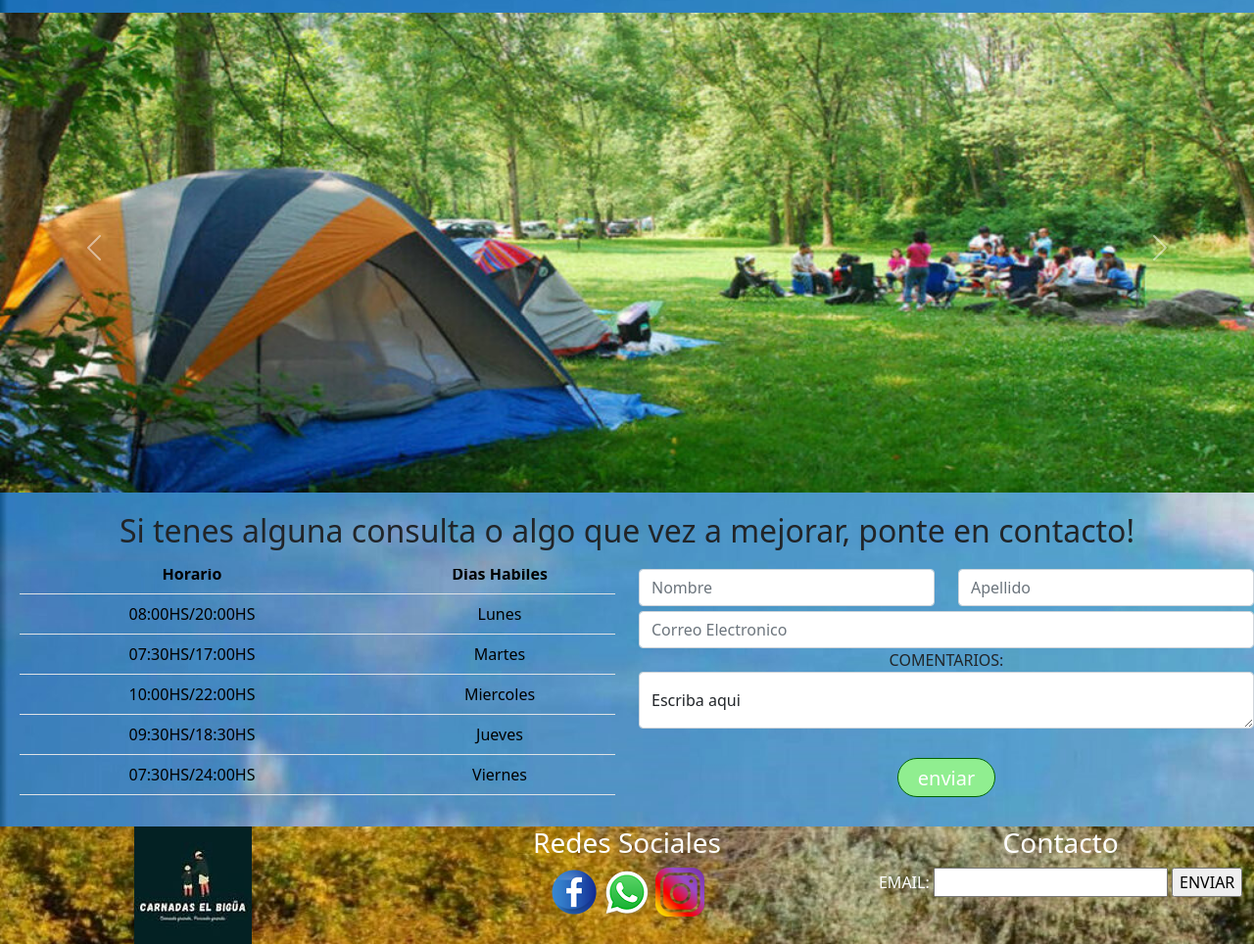
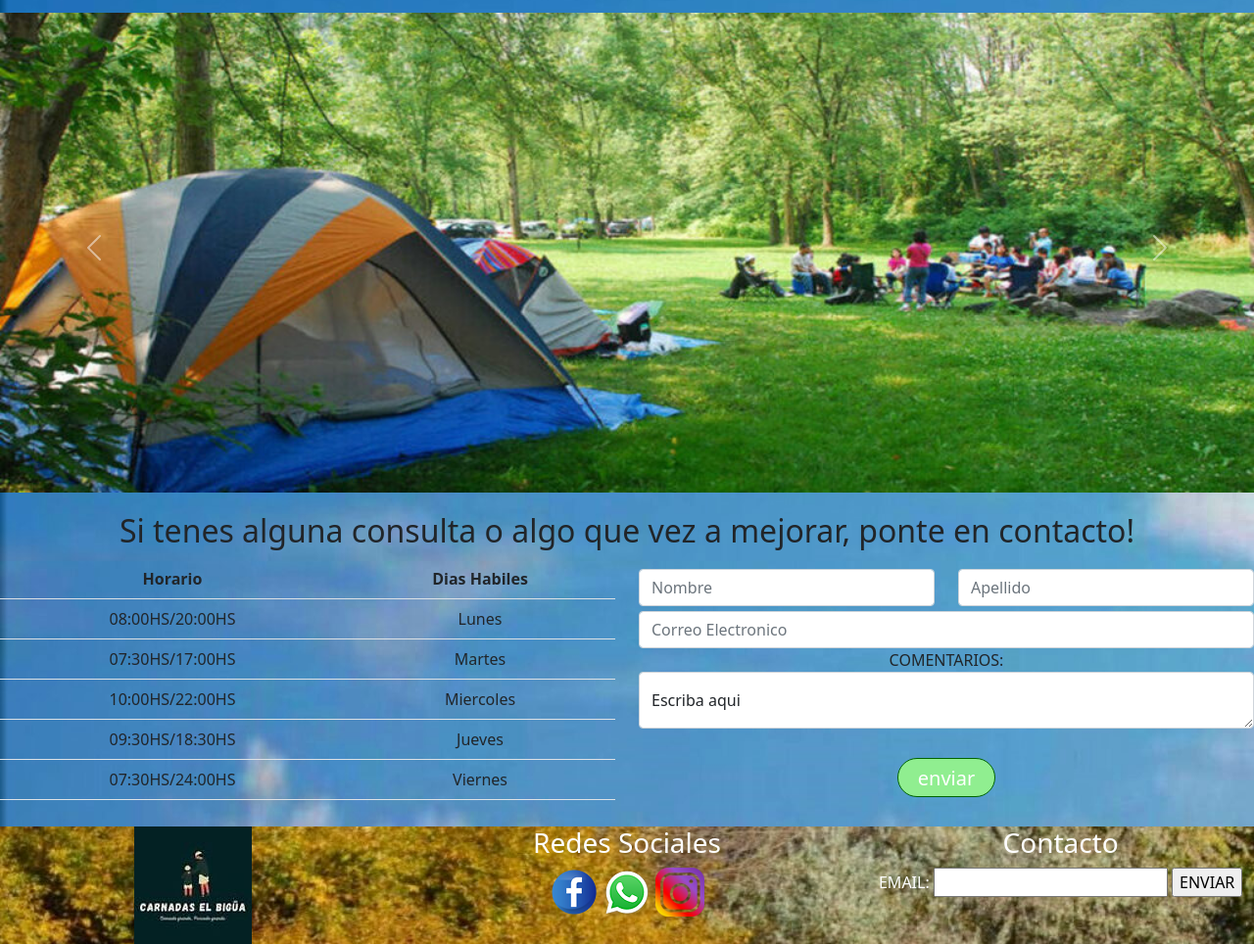
Before and after one commit to Pablito020/Boostrap, a website: page pages/contacto.html in a window 1280 px wide. Shown: the part 213-1177 px from the top of the page at 98% size. Drawn offline with nearby package versions, Linux system fonts and the light colour scheme.

Commit message:
arregle overflow y configure el mt que se me iba

```diff
--- a/pages/contacto.html
+++ b/pages/contacto.html
@@ -81,9 +81,9 @@
     </div>
     <div class="container-fluid">
    <div class="row">
-    <div class="col-12 col-lg-6 centro">
+    <div class="col-12 col-lg-6 centro tablita">
       <div class="table-responsive">
-        <table class="table tablita">
+        <table class="table">
           <tr>
             <th>Horario</th>
             <th>Dias Habiles</th>
--- a/scss/IdClass.scss
+++ b/scss/IdClass.scss
@@ -67,7 +67,6 @@
 
 .tablita{
   color: black;
-  margin-left: 20px;
-  margin-top: -15px;
+  margin-top: -10px;
   overflow-x: hidden;
 }
```
Also changed, not shown: css/estilo.css.
